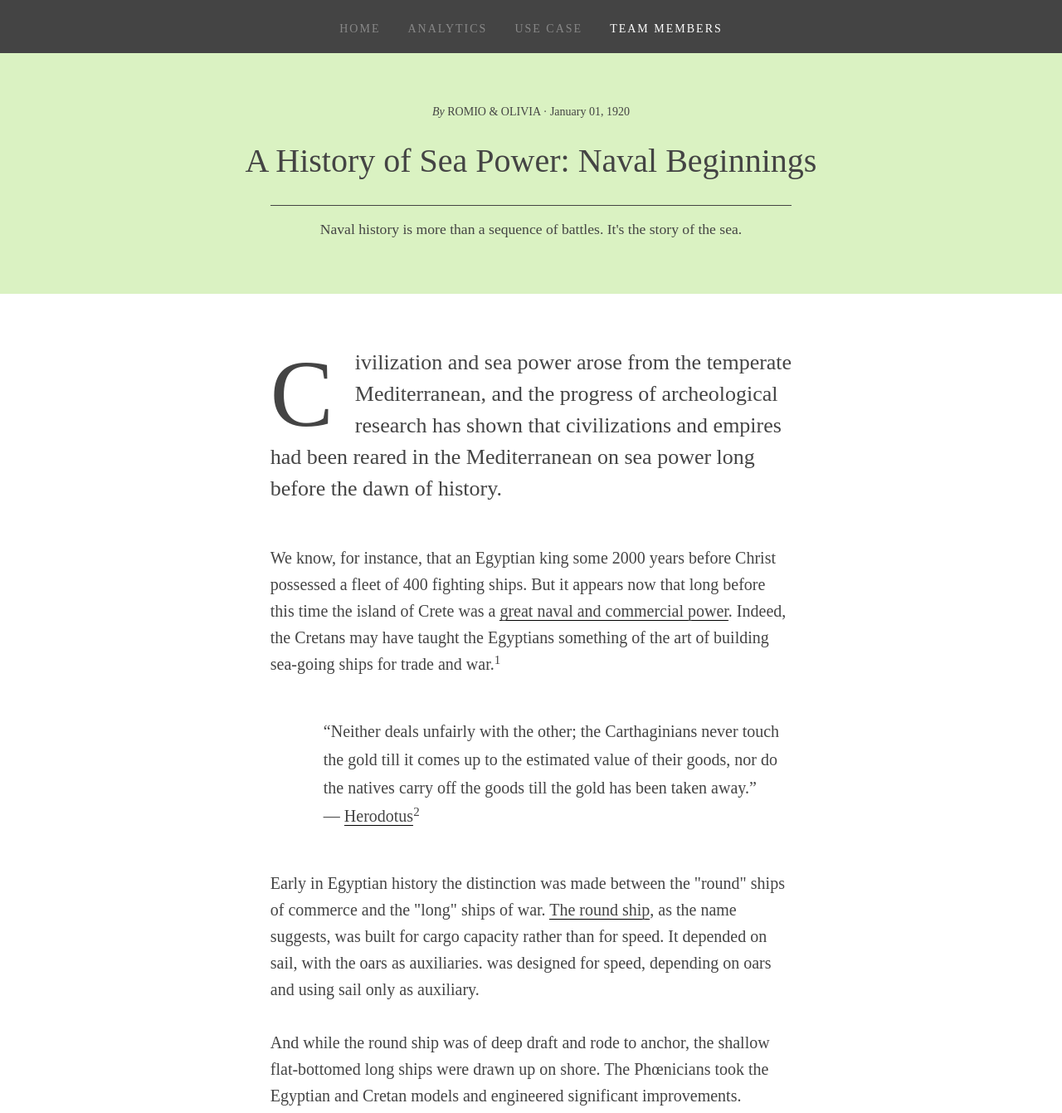
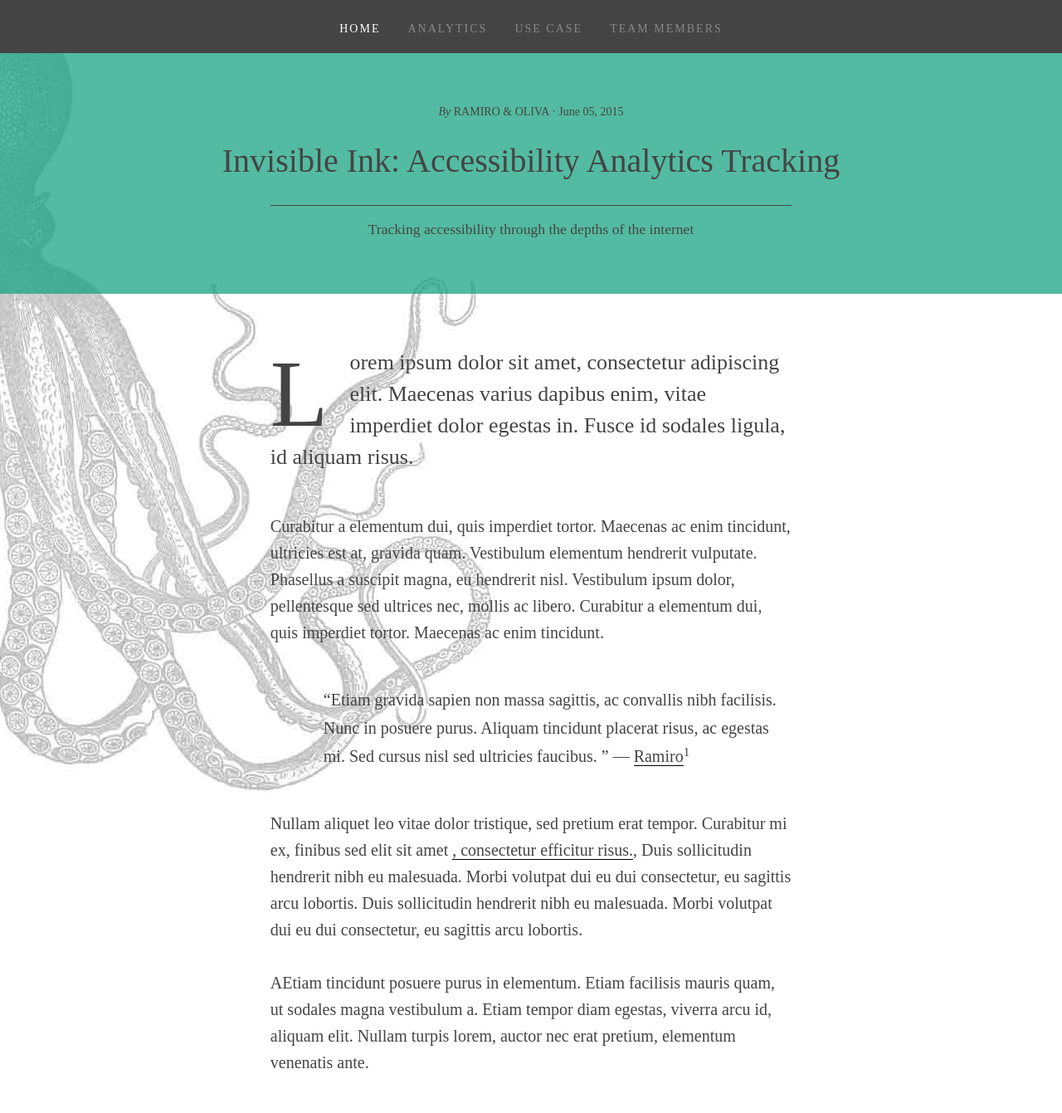
Before and after one commit to rosvain/accessibilityanalytics, a PHP site: page / in a window 1280 px wide. Shown: the top 1341 px of the page at 83% size. Run offline with PHP 8.4, Linux system fonts and the light colour scheme.

Commit message:
Updated copy

```diff
--- a/css/style.css
+++ b/css/style.css
@@ -4,6 +4,9 @@ body {
 	 font-family: "Georgia W01 Regular";
 	 color: #444;
 	 padding: 0 0 50px;
+	 background-image: url("../media/invisible-ink.jpg");
+	 background-repeat: no-repeat;
+	 background-position: -650px 0%;
 }
 
 p {
@@ -132,7 +135,7 @@ a.a-sup {
 
 header {
 	 text-align: center;
-	 background: #DAF2C2;
+	 background-color: rgba(26, 165, 131, 0.75);
 	 padding: 4em 0;
 }
 
--- a/index.html
+++ b/index.html
@@ -7,11 +7,11 @@
         <meta charset="utf-8">
 
         <!-- // Change these to better suit your project -->
-        <title>Accessibility Analytics - BASE Template Example</title>
-        <meta name="description" content="Blog article (template) - Typecast">
-        <meta name="keywords" content="Blog article (template), Typecast">
+        <title>Accessibility Analytics - Testing Template</title>
+        <meta name="description" content="Accessibility Analytics">
+        <meta name="keywords" content="accessibility analytics, accessibility data, accessibility reports">
         <meta name="viewport" content="width=device-width, initial-scale=1.0, user-scalable=yes"/>
-        <meta name="generator" content="Lovingly created using Typecast (http://typecast.com) on 2015/05/27">
+        <meta name="generator" content="Lovingly created by Mikal Morello and Ramiro Oliva using Typecast">
 
         <!-- // CSS Reset – http://meyerweb.com/eric/tools/css/reset/ -->
         <link rel="stylesheet" type="text/css" href="css/reset.css" media="all">
@@ -23,67 +23,68 @@
     </head>
 
 <body>
-  <nav class="blog">
+
+  <nav class="blog" role="navigation">
     <ul class="nav">
       <li class="nav">
-        <a href="javascript:void(0)" class="inactive">Home</a>
+        <a href="javascript:void(0)" class="active">Home</a>
       </li>
       <li href="javascript:void(0)" class="nav">
         <a href="javascript:void(0)" class="inactive">Analytics</a>
       </li>
       <li class="nav">
-        <a href="javascript:void(0)" class="inactive">USE CASE</a>
+        <a href="javascript:void(0)" class="inactive">Use Case</a>
       </li>
       <li class="nav">
-        <a href="javascript:void(0)" class="active">Team Members</a>
+        <a href="javascript:void(0)" class="inactive">Team Members</a>
       </li>
     </ul>
   </nav>
-  <header>
+  <header role="header">
     <article class="main">
       <section class="main">
-        <p class="header"><em>By </em><span class="author">Romio &amp; Olivia </span>· <span>January 01, 1920</span></p>
-        <h1>A History of Sea Power: Naval Beginnings</h1>
-        <h2 class="header">Naval history is more than a sequence of battles. It's the story of the sea.</h2>
+        <p class="header"><em>By </em><span class="author">Ramiro &amp; Oliva </span>· <span>June 05, 2015</span></p>
+        <h1>Invisible Ink: Accessibility Analytics Tracking</h1>
+        <h2 class="header"><strong>Tracking accessibility through the depths of the internet</strong></h2>
       </section>
     </article>
   </header>
-  <article class="main">
+  <article class="main" role="main">
     <section class="main">
-      <p class="first-paragraph"><span class="first-letter">C</span>ivilization and sea power arose from the temperate Mediterranean, and the progress of archeological research has shown that civilizations and empires had been reared in the Mediterranean on sea power long before the dawn of history.</p>
-      <p>We know, for instance, that an Egyptian king some 2000 years before Christ possessed a fleet of 400 fighting ships. But it appears now that long before this time the island of Crete was a <a>great naval and commercial power</a>. Indeed, the Cretans may have taught the Egyptians something of the art of building sea-going ships for trade and war.<sup>1</sup></p>
+      <p class="first-paragraph"><span class="first-letter">L</span>orem ipsum dolor sit amet, consectetur adipiscing elit. Maecenas varius dapibus enim, vitae imperdiet dolor egestas in. Fusce id sodales ligula, id aliquam risus.</p>
+      <p>Curabitur a elementum dui, quis imperdiet tortor. Maecenas ac enim tincidunt, ultricies est at, gravida quam. Vestibulum elementum hendrerit vulputate. Phasellus a suscipit magna, eu hendrerit nisl. Vestibulum ipsum dolor, pellentesque sed ultrices nec, mollis ac libero. Curabitur a elementum dui, quis imperdiet tortor. Maecenas ac enim tincidunt.</p>
       <blockquote>
-        <p class="quote">“Neither deals unfairly with the other; the Carthaginians never touch the gold till it comes up to the estimated value of their goods, nor do the natives carry off the goods till the gold has been taken away.” — <a>Herodotus</a><sup>2</sup></p>
+        <p class="quote">“Etiam gravida sapien non massa sagittis, ac convallis nibh facilisis. Nunc in posuere purus. Aliquam tincidunt placerat risus, ac egestas mi. Sed cursus nisl sed ultricies faucibus. ” — <a>Ramiro</a><sup>1</sup></p>
       </blockquote>
-      <p>Early in Egyptian history the distinction was made between the "round" ships of commerce and the "long" ships of war. <a>The round ship</a>, as the name suggests, was built for cargo capacity rather than for speed. It depended on sail, with the oars as auxiliaries. was designed for speed, depending on oars and using sail only as auxiliary.</p>
-      <p>And while the round ship was of deep draft and rode to anchor, the shallow flat-bottomed long ships were drawn up on shore. The Phœnicians took the Egyptian and Cretan models and engineered significant improvements.</p>
+      <p>Nullam aliquet leo vitae dolor tristique, sed pretium erat tempor. Curabitur mi ex, finibus sed elit sit amet <a>, consectetur efficitur risus.</a>, Duis sollicitudin hendrerit nibh eu malesuada. Morbi volutpat dui eu dui consectetur, eu sagittis arcu lobortis. Duis sollicitudin hendrerit nibh eu malesuada. Morbi volutpat dui eu dui consectetur, eu sagittis arcu lobortis.</p>
+      <p>AEtiam tincidunt posuere purus in elementum. Etiam facilisis mauris quam, ut sodales magna vestibulum a. Etiam tempor diam egestas, viverra arcu id, aliquam elit. Nullam turpis lorem, auctor nec erat pretium, elementum venenatis ante.</p>
       <div class="figure">
-        <img src="http://typecast.com/images/uploads/boat.png"/>
-        <p class="caption">A Greek war galley, Torr, Ancient Ships</p>
+        <img src="http://typecast.com/images/uploads/boat.png"/ alt="Image of">
+        <p class="caption">Etiam facilisis mauris quam, ut sodales magna vestibulum a.</p>
       </div>
-      <p><strong>They lowered the bows of the fighting ships</strong>, added a beak near the water's edge, and strung the shields of the fighting men along the bulwarks to protect the rowers. To increase the driving force and the speed, they added a second and then a third bank of oars, thus producing the "bireme" and the "trireme."<sup>3</sup> These were the types they handed down to the Greeks, and in fact there was little advance made beyond the Phœnician war galley during all the subsequent centuries of the Age of the Oar.</p>
+      <p><strong>Etiam gravida sapien non massa sagittis, ac convallis nibh facilisis. Nunc in posuere purus. Aliquam tincidunt placerat risus, ac egestas mi. Sed cursus nisl sed ultricies faucibus. Cum sociis natoque penatibus et magnis dis parturient montes, nascetur ridiculus mus. Aenean vehicula non nisi a rhoncus. Suspendisse vulputate tortor a enim sollicitudin, ut imperdiet tellus pulvinar. Nulla vulputate lorem eu turpis venenatis fringilla.</p>
       <blockquote class="pquote">
-        <p class="pquote">Little advance was made beyond the Phœnician war galley during all the subsequent centuries of the Age of the Oar.</p>
+        <p class="pquote">Donec tristique, felis et condimentum bibendum, massa velit placerat purus, at consectetur nisl nisi quis diam.</p>
       </blockquote>
-      <p>About the beginning of the seventh century before Christ, the Phœnicians had reached the summit of their power on the seas. Their extraordinary wealth tempted the king of Assyria, in 725 B.C., to cross the mountain barrier with a great army.</p>
-      <p>He had no difficulty in overrunning the country, but the inhabitants fled to their colonies. The great city of Tyre, being on an island, defied the invader, and finally the Assyrian king gave up and withdrew to his own country.</p>
-      <h2>The Sea Power of Rome: The Punic Wars</h2>
-      <p>It was inevitable that as Rome expanded, her interests should collide with those of Carthage. The two powers had rival interests in Sicily, and the clash of these brought on the war in the year 264 B.C. There followed a mortal struggle between Rome and Carthage that extended through three distinct wars and a period of aver a hundred years.</p>
-      <p>When the two nations faced each other in arms, Carthage had the advantage of prestige and the greatest navy in the world. Her weaknesses lay in: </p>
+      <p>Etiam tincidunt posuere purus in elementum. Etiam facilisis mauris quam, ut sodales magna vestibulum a. Etiam tempor diam egestas, viverra arcu id, aliquam elit. Nullam turpis lorem, auctor nec erat pretium, elementum venenatis ante.</p>
+      <p>Nullam aliquet leo vitae dolor tristique, sed pretium erat tempor. Curabitur mi ex, finibus sed elit sit amet, consectetur efficitur risus. Duis sollicitudin hendrerit nibh eu malesuada. Morbi volutpat dui eu dui consectetur, eu sagittis arcu lobortis. </p>
+      <h2>Curabitur a elementum dui, quis imperdiet tortor. </h2>
+      <p>Maecenas ac enim tincidunt, ultricies est at, gravida quam. Vestibulum elementum hendrerit vulputate. Phasellus a suscipit magna, eu hendrerit nisl. Vestibulum ipsum dolor, pellentesque sed ultrices nec, mollis ac libero. Curabitur a elementum dui, quis imperdiet tortor. Maecenas ac enim tincidunt.</p>
+      <p>Etiam tincidunt posuere purus in elementum. Etiam facilisis mauris quam, ut sodales magna vestibulum a. Etiam tempor diam egestas, viverra arcu id, aliquam elit. Nullam turpis lorem, auctor nec erat pretium, elementum venenatis ante:</p>
       <ul>
-        <li>the strife of political factions; and</li>
-        <li>the mercenary character of her forces, so characterized because:<ul class="level2"><li>Carthaginians considered it beneath their dignity to be a private;</li><li>the rank and file, therefore, were hired or pressed into service from the subject provinces; and so</li><li>troops would do well so long as campaigns promised plunder, but would become disaffected if things went wrong.</li></ul></li>
+        <li>Vel laoreet metus egestas</li>
+        <li>Maecenas ac enim tincidunt:<ul class="level2"><li>Curabitur a elementum dui, quis imperdiet tortor;</li><li>Etiam tempor diam egestas, viverra arcu id, aliquam elit; and so</li><li>Nullam turpis lorem, auctor nec erat pretium; ultricies est at, gravida quam.</li></ul></li>
       </ul>
-      <p>The Romans, on the other hand, had only a small navy and no naval experience; their strength lay in their legionaries.</p>
-      <h3>The First Three Years</h3>
-      <p>For the first three years Carthaginians raided the coasts of Sicily and Italy with impunity. Finally, Rome created a fleet. First contact wasn't encouraging. The new fleet — constructed in two months — consisted of 100 quinqueremes and 30 triremes. Seventeen of these were blockaded in the harbor of Messina by twenty Carthaginian ships, and the Roman commander was obliged to surrender after his crews had landed and escaped.</p>
-      <p>The next encounter was a different story. The Romans, realizing their ignorance of naval tactics and their superiority in land fighting, determined to make the next naval battle as nearly as possible like an engagement of infantry. Accordingly the ships were fitted with boarding gangways with a huge hooked spike at the end, like the beak of a crow, which gave them their name, "corvi" or "crows."<sup>4</sup></p>
+      <p>Nascetur ridiculus mus. Aenean vehicula non nisi a rhoncus. Suspendisse vulputate tortor a enim sollicitudin</p>
+      <h3>Vivamus dapibus odio arcu</h3>
+      <p>Pellentesque non turpis risus. Vestibulum a enim nibh. Integer eget odio consequat, egestas quam id, molestie elit. Phasellus finibus non diam et vehicula. Phasellus faucibus libero id libero condimentum, sed auctor mauris sodales. Vivamus dapibus odio arcu, a tempor nisi tristique id.Pellentesque non turpis risus. Vestibulum a enim nibh. Integer eget odio consequat. </p>
+      <p>Nullam aliquet leo vitae dolor tristique, sed pretium erat tempor. Curabitur mi ex, finibus sed elit sit amet, consectetur efficitur risus. Duis sollicitudin hendrerit nibh eu malesuada. Morbi volutpat dui eu dui consectetur, "Eu sagittis arcu lobortis."</p>
       <span class="hr">—</span>
       <h2>Footnotes</h2>
       <ol class="footnote-list">
-        <li>It is interesting to note that the earliest empires, <a href="javascript:void(0)">Assyria and Egypt</a>, were not naval powers, because they arose in rich river valleys abundantly capable of sustaining their inhabitants. They did not need to command the sea.</li>
-        <li>History, translated by Geo. Rawlinson, vol. III, p. 144.</li>
-        <li>A bireme is an ancient oared galley warship with two decks of oars and manned by 120 rowers. A trieme has three decks manned by approximately 170 rowers. Contrary to popular perception, rowers were not 'galley slaves' but rather free men.</li>
+        <li>Suspendisse vulputate tortor a enim sollicitudin <a href="javascript:void(0)">Phasellus finibus non</a>, Aliquam tincidunt placerat risus, ac egestas mi. Sed cursus nisl sed ultricies faucibus. </li>
+        <li>Morbi scelerisque dapibus sem, vel laoreet metus egestas in</li>
+        <li>Pellentesque non turpis risus. Vestibulum a enim nibh. Integer eget odio consequat, egestas quam id, molestie elit. Phasellus finibus non diam et vehicula. Phasellus faucibus libero id libero condimentum, sed auctor mauris sodales. Vivamus dapibus odio arcu, a tempor nisi tristique id.</li>
         <li>A description by Polybius of what they were like and how they were worked.</li>
       </ol>
       <span class="hr">—</span>
@@ -93,16 +94,16 @@
       </p>
       <ul class="comment-list">
         <li class="a-comment">
-          <h3 class="comment-header">John Horton <span class="heading-small">Feb 25, 2014</span></h3>
-          <p class="comment">Really enjoyed this. Who knew the Cretans weren't cretans at all.</p>
+          <h3 class="comment-header">Nervous Nancy <span class="heading-small">Feb 25, 2015</span></h3>
+          <p class="comment">liquam tincidunt placerat risus, ac egestas mi.</p>
         </li>
         <li class="a-comment">
-          <h3 class="comment-header">Sarah Jane <span class="heading-small">Feb 13, 2014</span></h3>
-          <p class="comment">This is such a great series. So interesting and easily digestible. I've been using it with my class of 10th graders as we cover ancient history. It's been really illuminating for them to see how advanced these civilizations were politically, mathematically and scientifically.</p>
+          <h3 class="comment-header">Ramiro Oliva <span class="heading-small">Feb 13, 2015</span></h3>
+          <p class="comment">Sed cursus nisl sed ultricies faucibus. Cum sociis natoque penatibus et magnis dis parturient montes, nascetur ridiculus mus. Sed cursus nisl sed ultricies faucibus. Cum sociis natoque penatibus et magnis dis parturient montes, nascetur ridiculus mus..</p>
         </li>
         <li class="a-comment">
-          <h3 class="comment-header">Aaron Lyman <span class="heading-small">Jan 08, 2014</span></h3>
-          <p class="comment">You've skipped over some pretty major periods of naval history dude–like 250 years of history! What about Athens? The Persian War? The Peloponnesian War?</p>
+          <h3 class="comment-header">Mikal Morello <span class="heading-small">Jan 08, 2015</span></h3>
+          <p class="comment">Etiam tincidunt posuere purus in elementum. Etiam facilisis mauris quam, ut sodales magna vestibulum a. Etiam tempor diam egestas, viverra arcu id, aliquam elit. Nullam turpis lorem, auctor nec erat pretium, elementum venenatis ante. </p>
         </li>
       </ul>
     </section>
```
Also changed, not shown: media/invisible-ink.jpg (added).
